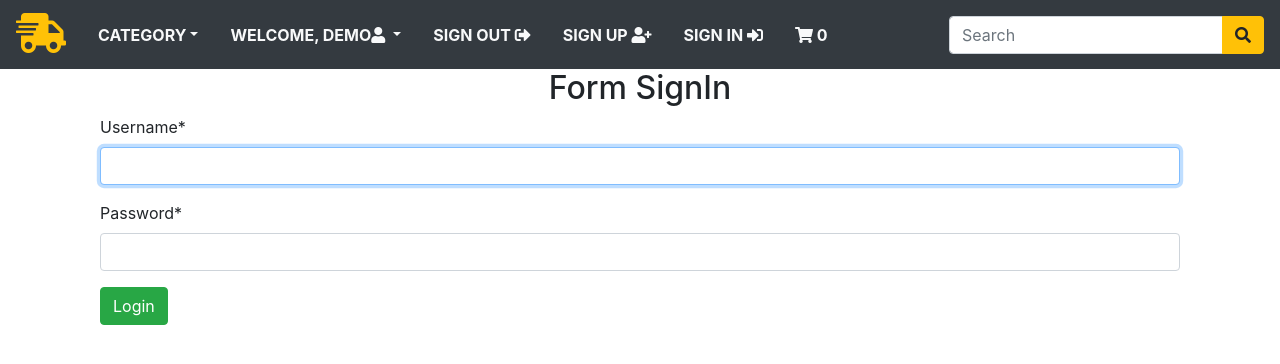
After one commit to Sakeerin/Django-E-Commerce, a Django app: page /account/login in a window 1280 px wide. The commit adds this page. Shown: the top 364 px of the page. Run offline with Django 3.2, Linux system fonts and the light colour scheme; data that the repository does not hold is empty; some libraries are stand-ins or nearby versions.

Commit message:
coding in part signIn

```diff
--- a/Project/djangoworkshop/djangoworkshop/urls.py
+++ b/Project/djangoworkshop/djangoworkshop/urls.py
@@ -21,18 +21,23 @@ from django.conf import settings
 
 urlpatterns = [
     path('admin/', admin.site.urls),
-    path('',views.index,name="home"),
-    path('category/<slug:category_slug>',views.index,name="product_by_category"),
-    path('product/<slug:category_slug>/<slug:product_slug>',views.productPage,name='productDetail'),
-    path('cart/add/<int:product_id>',views.addCart,name="addCart"),
-    path('cartdetail/',views.cartdetail,name="cartdetail"),
-    path('cart/remove/<int:product_id>',views.removeCart,name="removeCart"),
-    path('account/create',views.signUpView,name="signUp")
+    path('', views.index, name="home"),
+    path('category/<slug:category_slug>',
+         views.index, name="product_by_category"),
+    path('product/<slug:category_slug>/<slug:product_slug>',
+         views.productPage, name='productDetail'),
+    path('cart/add/<int:product_id>', views.addCart, name="addCart"),
+    path('cartdetail/', views.cartdetail, name="cartdetail"),
+    path('cart/remove/<int:product_id>', views.removeCart, name="removeCart"),
+    path('account/create', views.signUpView, name="signUp"),
+    path('account/login', views.signInView, name="signIn")
 ]
 
-if settings.DEBUG :
-    #/media/product
-    urlpatterns+=static(settings.MEDIA_URL,document_root=settings.MEDIA_ROOT)
-    #/static
-    urlpatterns+=static(settings.STATIC_URL,document_root=settings.STATIC_ROOT)
-    #/static/media/product/
+if settings.DEBUG:
+    # /media/product
+    urlpatterns += static(settings.MEDIA_URL,
+                          document_root=settings.MEDIA_ROOT)
+    # /static
+    urlpatterns += static(settings.STATIC_URL,
+                          document_root=settings.STATIC_ROOT)
+    # /static/media/product/
--- a/Project/djangoworkshop/store/templates/navbar.html
+++ b/Project/djangoworkshop/store/templates/navbar.html
@@ -58,7 +58,7 @@
       <li class="nav-item">
         <a
           class="nav-link text-light text-uppercase font-weight-bold px-3"
-          href=""
+          href="{% url 'signIn' %}"
         >
           Sign In <i class="fas fa-sign-in-alt"></i>
         </a>
--- /dev/null
+++ b/Project/djangoworkshop/store/templates/signIn.html
@@ -0,0 +1,12 @@
+{% extends 'layouts.html' %}
+{% block content%}
+{% load crispy_forms_tags %}
+<div class="container">
+    <h2 align="center">Form SignIn</h2>
+    <form method="post">
+        {% csrf_token %}
+        {{form | crispy}}
+        <input type="submit" value="Login" class="btn btn-success">
+    </form>
+</div>
+{% endblock%}
--- a/Project/djangoworkshop/store/views.py
+++ b/Project/djangoworkshop/store/views.py
@@ -2,6 +2,8 @@ from django.shortcuts import render, get_object_or_404, redirect
 from store.models import Category, Product, Cart, CartItem
 from store.forms import SignUpForm
 from django.contrib.auth.models import Group, User
+from django.contrib.auth.forms import AuthenticationForm
+from django.contrib.auth import login, authenticate
 
 
 # Create your views here.
@@ -98,3 +100,20 @@ def signUpView(request):
     else:
         form = SignUpForm
     return render(request, "signup.html", {'form': form})
+
+
+def signInView(request):
+    if request.method == 'POST':
+        form = AuthenticationForm(data=request.POST)
+        if form.is_valid():
+            username = request.POST['username']
+            password = request.POST['password']
+            user = authenticate(username=username, password=password)
+            if user is not None:
+                login(request, user)
+                return redirect('home')
+            else:
+                return redirect('signUp')
+    else:
+        form = AuthenticationForm()
+    return render(request, 'signIn.html', {'form': form})
```
